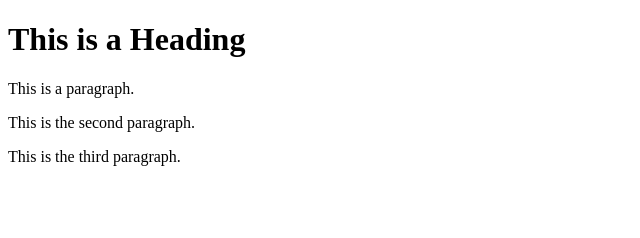
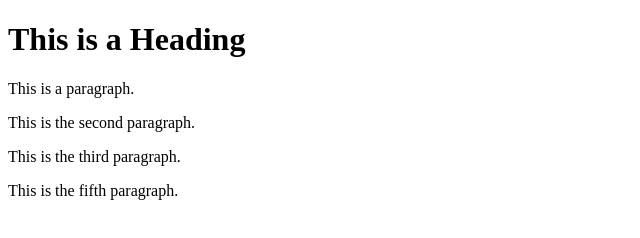
Before and after one commit to oussameks/G-project, a website: page index.html in a window 1280 px wide. Shown: the whole page, without its empty margins (0-640 px from the left). Drawn offline with Linux system fonts and the light colour scheme.

Commit message:
the fifth commit

```diff
--- a/index.html
+++ b/index.html
@@ -8,5 +8,7 @@
         <p>This is a paragraph.</p>
         <p>This is the second paragraph.</p>
         <p>This is the third paragraph.</p>
+        <p>This is the fifth paragraph.</p>
+
     </body>
 </html>
--- a/package.json
+++ b/package.json
@@ -4,7 +4,9 @@
   "description": "This is a G-project to learn Git and Node, coursera",
   "main": "index.js",
   "scripts": {
-    "test": "echo \"Error: no test specified\" && exit 1"
+    "start":"npm run lite",
+    "test": "echo \"Error: no test specified\" && exit 1",
+    "lite": "lite-server"
   },
   "repository": {
     "type": "git",
```
